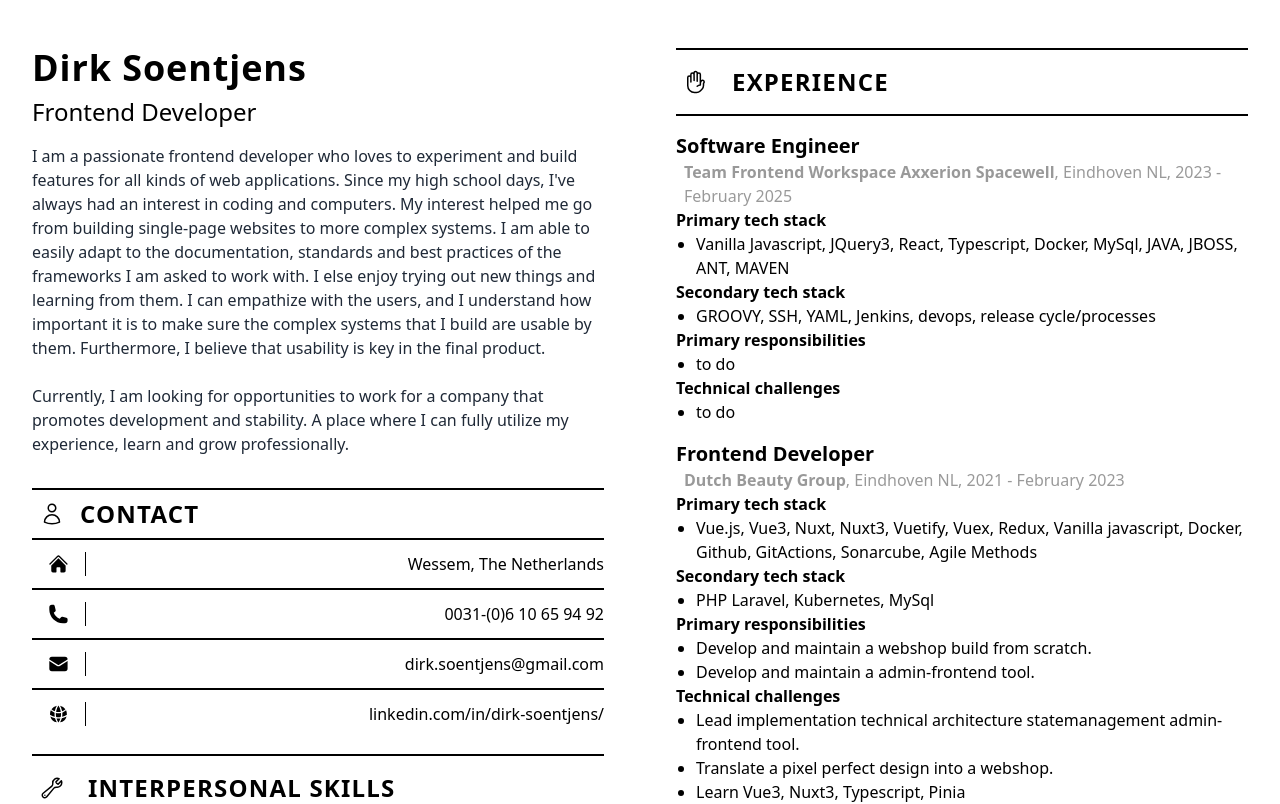
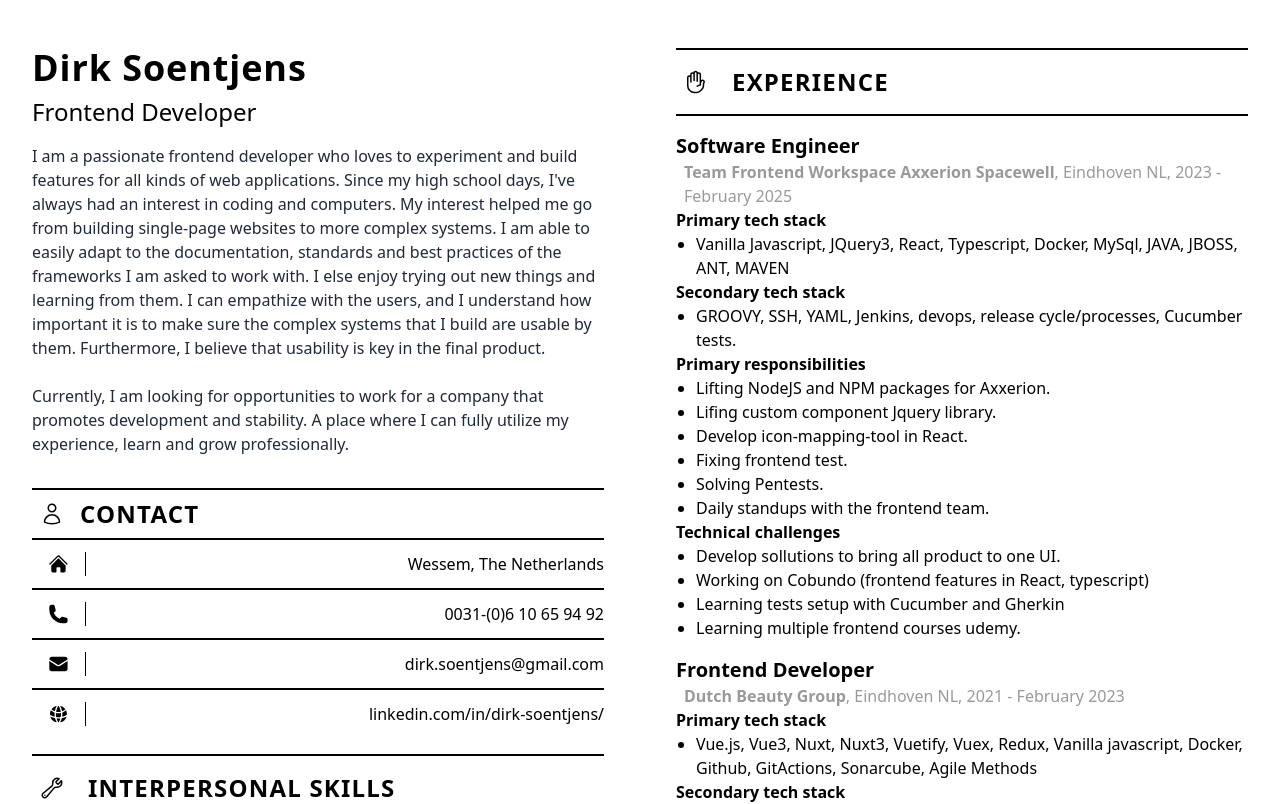
Before and after one commit to tampert/resume-react, a React (Create React App) app: page / in a window 1280 px wide. Shown: the top 804 px of the page. Built offline with nearby package versions, Linux system fonts and the light colour scheme.

Commit message:
added experiences

```diff
--- a/src/App.js
+++ b/src/App.js
@@ -1,7 +1,6 @@
 import React from "react";
 import "./index.css";
 import Experience from "./components/Experience";
-
 import {
   PhoneIcon,
   HomeIcon,
@@ -15,7 +14,6 @@ import {
   WrenchIcon,
   CodeBracketIcon,
 } from "@heroicons/react/24/outline";
-
 export default function App() {
   return (
     <>
--- a/src/components/Experience.js
+++ b/src/components/Experience.js
@@ -25,15 +25,26 @@ export default function Experience() {
           </ul>
           <p className="text-base font-semibold">Secondary tech stack</p>
           <ul className="list-disc pl-5">
-            <li>GROOVY, SSH, YAML, Jenkins, devops, release cycle/processes</li>
+            <li>
+              GROOVY, SSH, YAML, Jenkins, devops, release cycle/processes,
+              Cucumber tests.
+            </li>
           </ul>
           <p className="text-base font-semibold">Primary responsibilities</p>
           <ul className="list-disc pl-5">
-            <li>to do</li>
+            <li>Lifting NodeJS and NPM packages for Axxerion.</li>
+            <li>Lifing custom component Jquery library.</li>
+            <li>Develop icon-mapping-tool in React.</li>
+            <li>Fixing frontend test.</li>
+            <li>Solving Pentests.</li>
+            <li>Daily standups with the frontend team.</li>
           </ul>
           <p className="text-base font-semibold">Technical challenges</p>
           <ul className="list-disc pl-5">
-            <li>to do</li>
+            <li>Develop sollutions to bring all product to one UI.</li>
+            <li>Working on Cobundo (frontend features in React, typescript)</li>
+            <li>Learning tests setup with Cucumber and Gherkin</li>
+            <li>Learning multiple frontend courses udemy.</li>
           </ul>
         </div>
         {/* parfumswinkel */}
```
